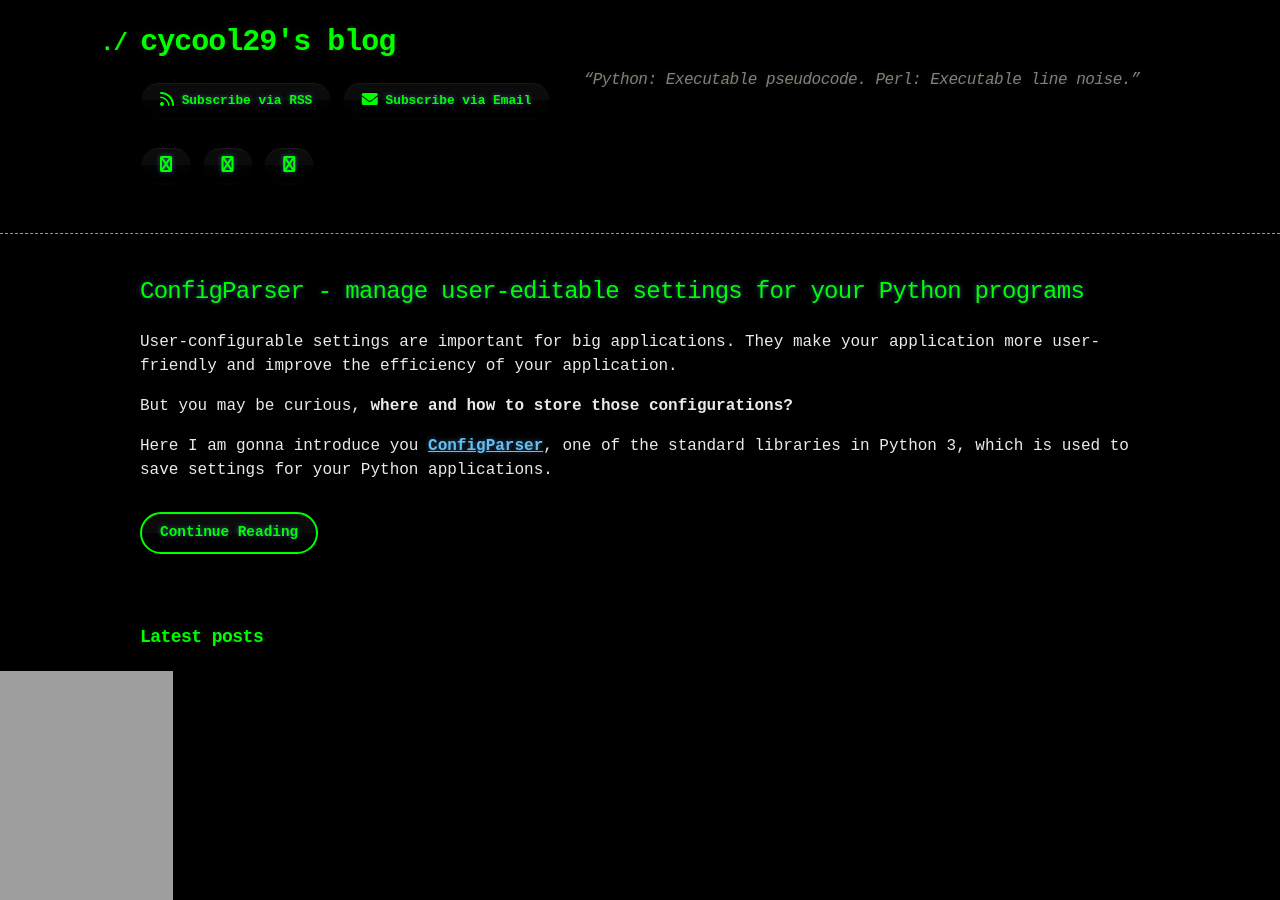
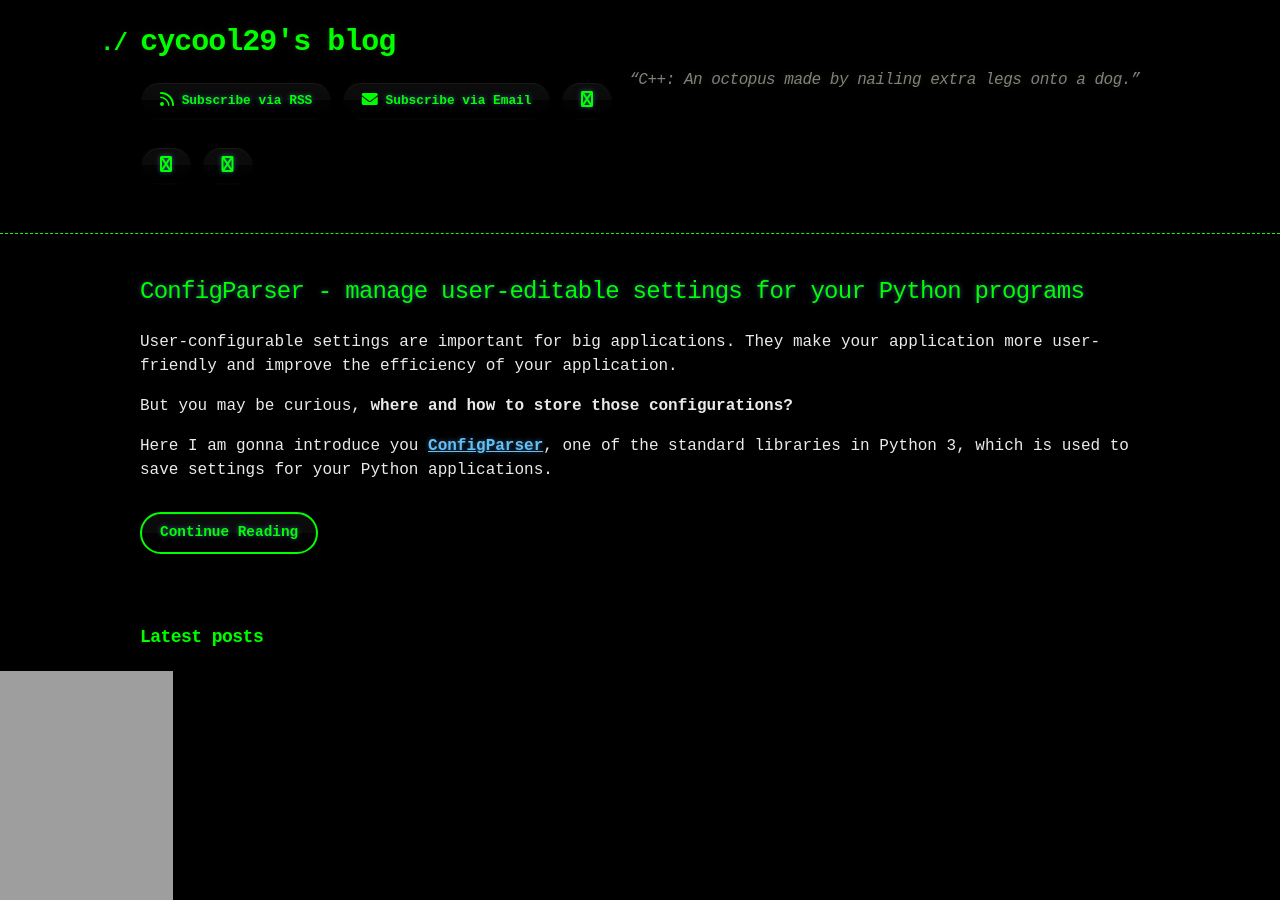
Before and after one commit to cycool29/cycool29.github.io, a Jekyll site: the page built from index.md, in a window 1280 px wide and 900 px high. Built offline with Jekyll 4.4.1, drawn with Linux system fonts in a browser that asks for light colours; a style sheet for code colours, icons or effects is not loaded.

Commit message:
Update quotes

```diff
--- a/_config.yml
+++ b/_config.yml
@@ -1,5 +1,5 @@
 title: cycool29's blog
-description: "“Python: Executable pseudocode. Perl: Executable line noise.” "
+description: "“C++: An octopus made by nailing extra legs onto a dog.” "
 bio: A high school student. Intermediate in Python, Git, Bash. Learning JavaScript. He/Him. "
 author: cycool29
 url: https://cycool29.github.io
```
